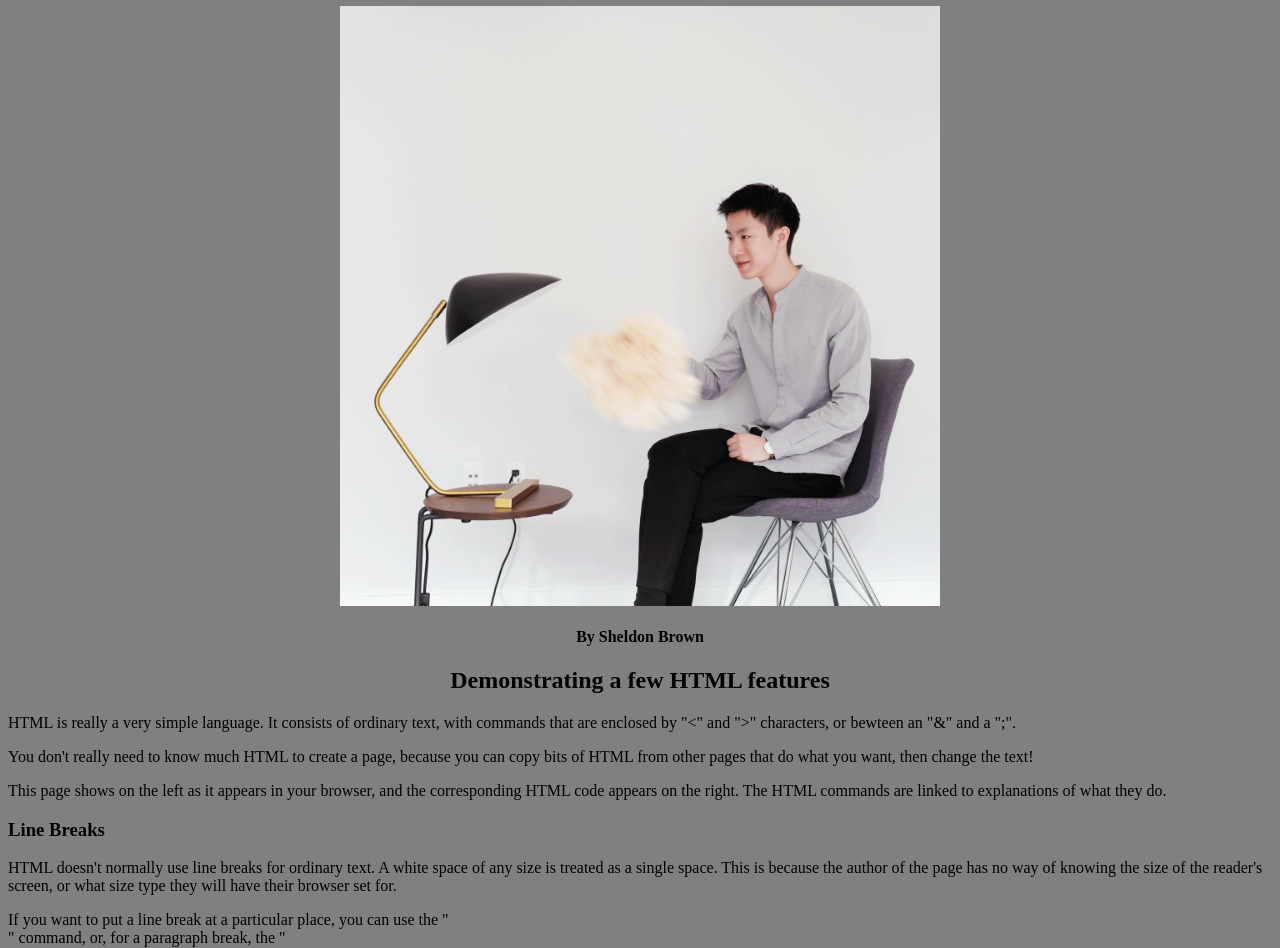
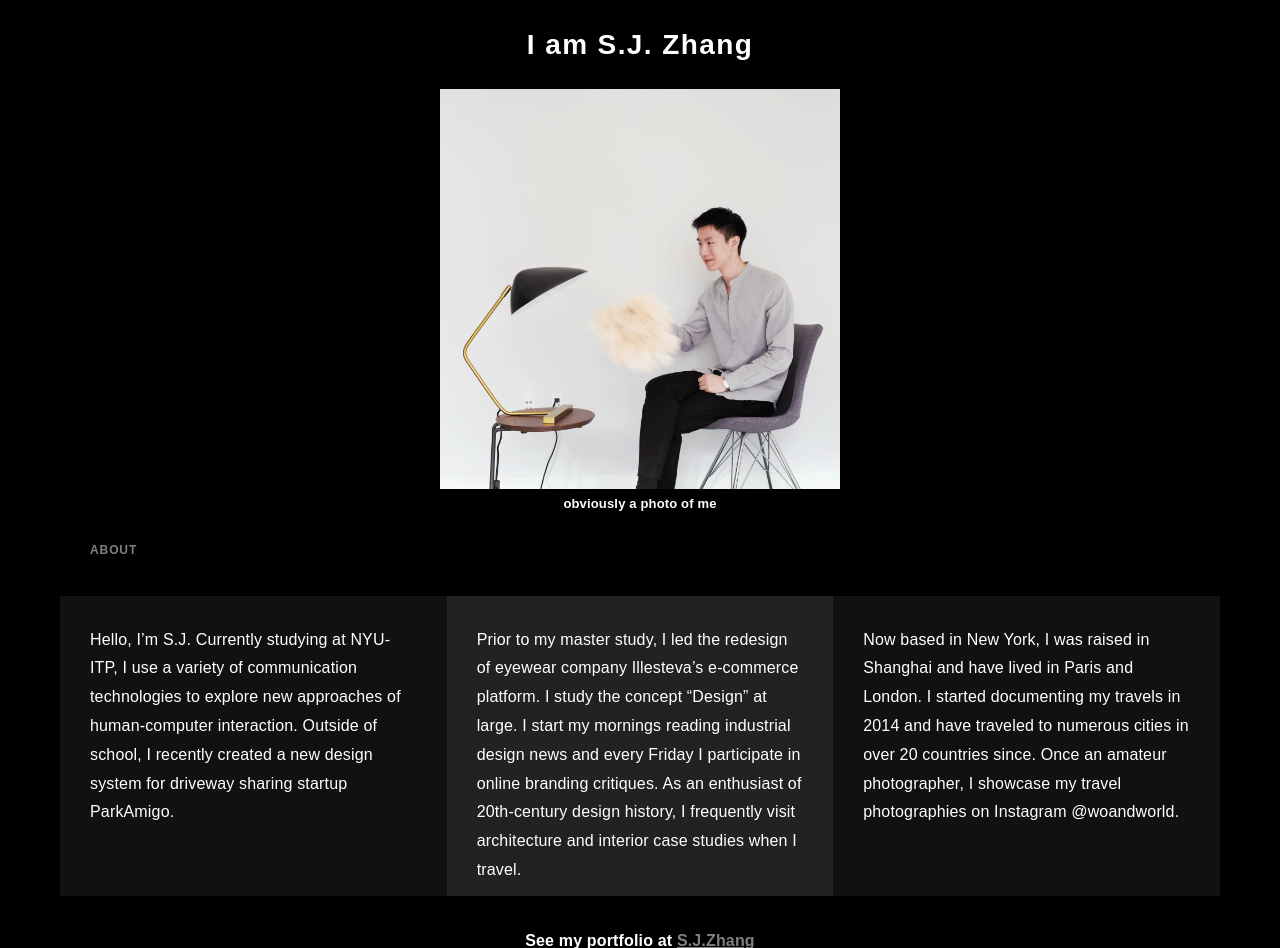
Before and after one commit to s-j-zhan9/dwd, a plain HTML site: page week-1/part-1/index.html in a window 1280 px wide. Shown: the part 60-1008 px from the top of the page. Drawn offline with Linux system fonts and the light colour scheme.

Commit message:
personal-website

```diff
--- a/week-1/part-1/index.html
+++ b/week-1/part-1/index.html
@@ -1,67 +1,36 @@
 <HEAD>
 <TITLE>S. J. ZHANG</TITLE>
+<meta charset="utf-8">
+<meta name="viewport" content="width=device-width, initial-scale=1">
+<link rel="stylesheet" href="styles.css">
+
 </HEAD>
-<BODY BGCOLOR="GREY">
+<BODY BGCOLOR="black">
 <CENTER>
 <H1>I am S.J. Zhang</H1>
 
-  <IMG SRC="assets/me.gif" style="width:600px;height:600px;">
-
-
-  <H4>By Sheldon Brown</H4>
-
-<H2>Demonstrating a few HTML features</H2>
+  <IMG SRC="assets/me.gif" style="width:400px;height:400px;">
+  <H3> obviously a photo of me </H3>
 
 </CENTER>
 
-HTML is really a very simple language. It consists of ordinary text, with commands that are enclosed by "<" and ">" characters, or bewteen an "&" and a ";". <P>
+<div class="header">
+  <h6>ABOUT</h6>
+</div>
 
+<div class="row">
+  <div class="column" style="background-color:#111;">Hello, I’m S.J. Currently studying at NYU-ITP, I use a variety of communication technologies to explore new approaches of human-computer interaction. Outside of school, I recently created a new design system for driveway sharing startup ParkAmigo.</div>
+  <div class="column" style="background-color:#222;">Prior to my master study, I led the redesign of eyewear company Illesteva’s e-commerce platform. I study the concept “Design” at large. I start my mornings reading industrial design news and every Friday I participate in online branding critiques. As an enthusiast of 20th-century design history, I frequently visit architecture and interior case studies when I travel. </div>
+  <div class="column" style="background-color:#111;">Now based in New York, I was raised in Shanghai and have lived in Paris and London. I started documenting my travels in 2014 and have traveled to numerous cities in over 20 countries since. Once an amateur photographer, I showcase my travel photographies on Instagram @woandworld.</div>
+</div>
 
-You don't really need to know much HTML to create a page, because you can copy bits of HTML from other pages that do what you want, then change the text!<P>
-
-
-This page shows on the left as it appears in your browser, and the corresponding HTML code appears on the right. The HTML commands are linked to explanations of what they do.
-
-
-
-
-<H3>Line Breaks</H3>
-
-HTML doesn't normally use line breaks for ordinary text. A white space of any size is treated as a single space. This is because the author of the page has no way of knowing the size of the reader's screen, or what size type they will have their browser set for.<P>
-
-
-
-If you want to put a line break at a particular place, you can use the "<BR>" command, or, for a paragraph break, the "<P>" command, which will insert a blank line. The heading command ("<4></4>") puts a blank line above and below the heading text.
-
-
-
-<H4>Starting and Stopping Commands</H4>
-
-Most HTML commands come in pairs: for example, "<H4>" marks the beginning of a size 4 heading, and "</H4>" marks the end of it. The closing command is always the same as the opening command, except for the addition of the "/".<P>
-
-
-
-Modifiers are sometimes included along with the basic command, inside the opening command's < >. The modifier does not need to be repeated in the closing command.
-
-
-
-
-
-<H1>This is a size "1" heading</H1>
-
-<H2>This is a size "2" heading</H2>
-
-<H3>This is a size "3" heading</H3>
-
-<H4>This is a size "4" heading</H4>
-
-<H5>This is a size "5" heading</H5>
-
-<H6>This is a size "6" heading</H6>
+<div class="footer">
+  <H4>See my portfolio at
+  <A HREF="s-j-zhang.com">S.J.Zhang</A>
+  </H4>
+</div>
 
 <center>
 
-<H4>Copyright © 1997, by
-<A HREF="https://www.sheldonbrown.com/index.html">Sheldon Brown</A>
-</H4>
+
 </body>
--- /dev/null
+++ b/week-1/part-1/styles.css
@@ -0,0 +1,101 @@
+html, body {
+  margin: 20;
+  padding: 10;
+  font-family: Arial, Helvetica, sans-serif;
+  color: white;
+  line-height: 1.8;
+  letter-spacing: 0.01em;
+
+}
+
+* {
+  box-sizing: border-box;
+}
+
+/* Style the header */
+.header {
+  padding-left: 30px;
+  padding-bottom: 0px;
+  font-size: 30px;
+  letter-spacing: 0.03em;
+
+}
+
+/* Create three equal columns that floats next to each other */
+.column {
+  float: left;
+  width: 33.33%;
+  padding: 30px;
+  height: 300px; /* Should be removed. Only for demonstration */
+}
+
+/* Clear floats after the columns */
+.row:after {
+  content: "";
+  display: table;
+  clear: both;
+}
+
+/* Style the footer */
+.footer {
+  padding: 10px;
+  text-align: center;
+}
+
+/* Responsive layout - makes the three columns stack on top of each other instead of next to each other */
+@media (max-width: 600px) {
+  .column {
+    width: 100%;
+  }
+}
+
+h1 {
+  width: 100%;
+  text-align: center;
+  font-style: Bold;
+  font-size: 28px;
+  background-color: rgba(255, 255, 255, 0);
+  color: white;
+  padding-top: 20px;
+  letter-spacing: 0.05em;
+
+}
+
+h2 {
+  width: 100%;
+  font-style: Bold;
+  font-size: 20px;
+  background-color: rgba(255, 255, 255, 0);
+  color: white;
+  letter-spacing: 0.03em;
+
+}
+
+h3 {
+  width: 100%;
+  text-align: center;
+  font-style: Thin;
+  font-size: 13px;
+  background-color: rgba(255, 255, 255, 0);
+  color: white;
+  padding-bottom: 15px;
+  line-height: 0.3;
+}
+h6 {
+
+  font-style: Thin;
+  font-size: 12px;
+  color: grey;
+  padding-bottom: 15px;
+  line-height: 0.3;
+}
+p {
+  font-style: Thin;
+  font-size: 14px;
+  padding-bottom: 15px;
+  line-height: 1.8;
+}
+a {
+  color: grey;
+
+}
```
